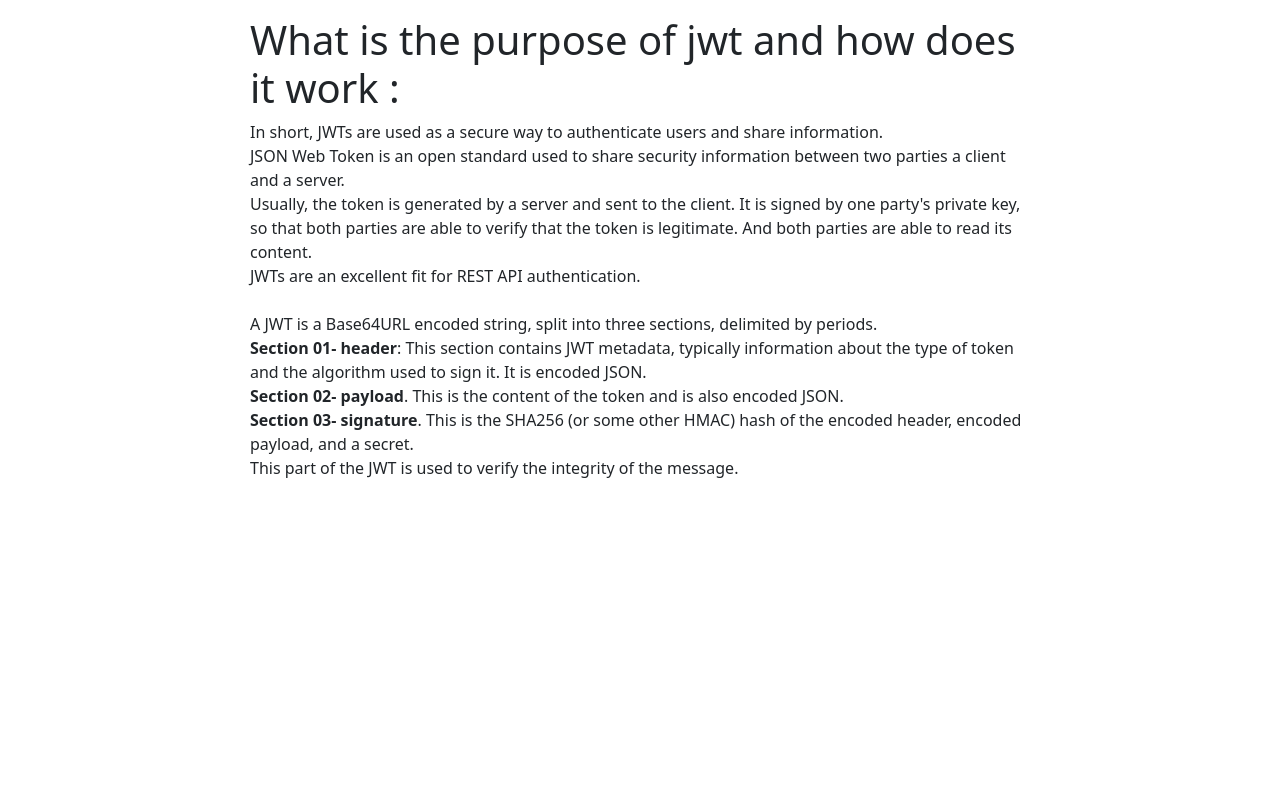
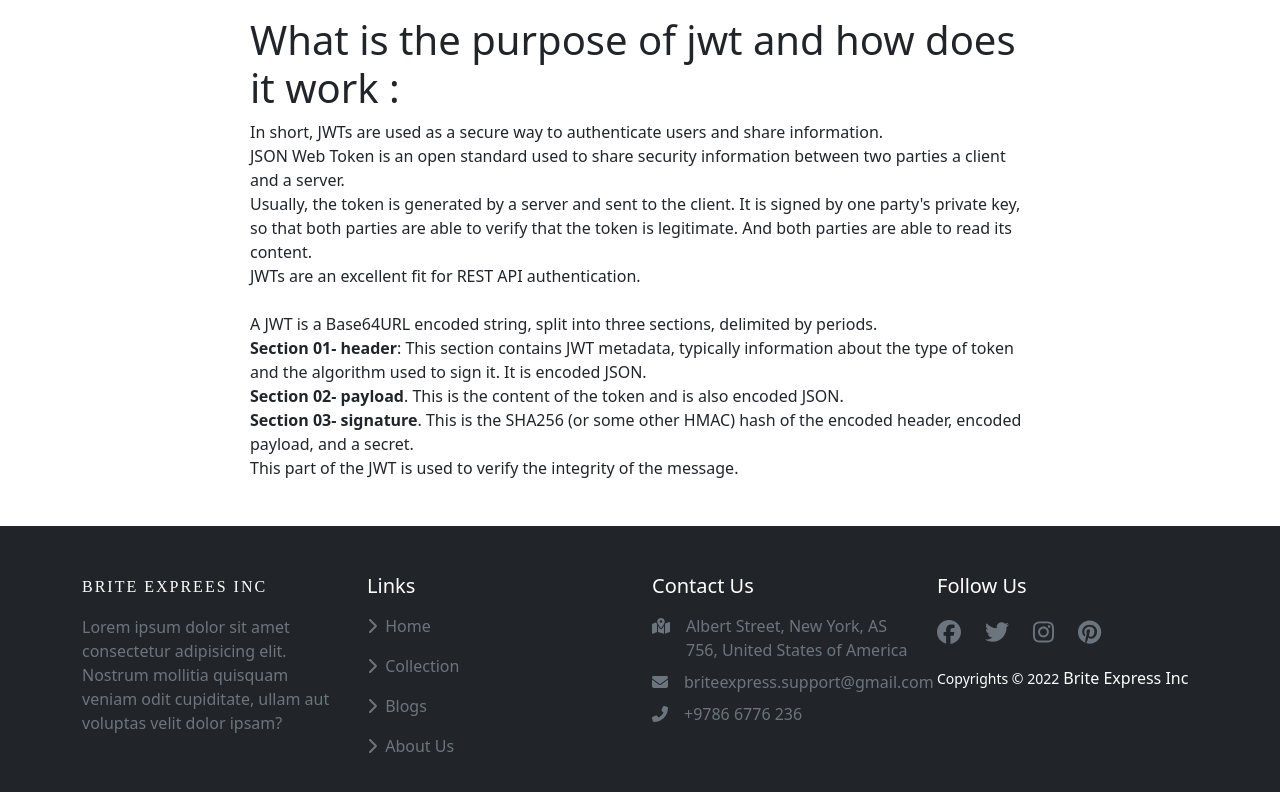
Before and after one commit to Rakib-Coder00/brite-express-inc-client, a React (Create React App) app: page /blog in a window 1280 px wide. Shown: the part 934-1726 px from the top of the page. Before the commit the page ends 1460 px from the top, so only its background shows below. Built offline with nearby package versions, Linux system fonts and the light colour scheme; no server answers; a web font is replaced by a local one.

Commit message:
updated about us page

```diff
--- a/src/App.js
+++ b/src/App.js
@@ -14,6 +14,8 @@ import ManageInventory from './Components/ManageInventory/ManageInventory';
 import AddItem from './Components/AddItem/AddItem';
 import ItemsDetails from './Components/ItemsDetails/ItemsDetails';
 import MyItems from './Components/MyItems/MyItems';
+import Footer from './Components/Home/Footer/Footer';
+import About from './Components/About/About';
 
 function App() {
   return (
@@ -46,8 +48,10 @@ function App() {
           </RequireAuth>
         } />
         <Route path="/blog" element={<Blog />} />
+        <Route path="/about" element={<About/>} />
         <Route path='*' element={<NotFound />}></Route>
       </Routes>
+      <Footer/>
       <Toaster />
     </div>
   );
--- /dev/null
+++ b/src/Components/About/About.js
@@ -0,0 +1,19 @@
+import React from 'react';
+
+const About = () => {
+    return (
+        <div>
+            <div className="qna-container about min-vh-100">
+                <h1>About Brite Express Inc</h1>
+                <h2 className='py-5'>BRITE Express Inc is a knowledge platform for the hospitality & travel industry.</h2>
+                <p className='text-muted'>BRITE EXPRESS IS CHICAGO BASED TRUCKING COMPANY ESTABLISHED IN 2009. WE HAVE 60% OF ACCOUNT DEDICATED LANES. ALL THE CORE PROCESSES ARE SIMPLIFIED, DOCUMENTED AND FBA.
+
+                    ON THIS PAGE, YOU WILL FIND FREQUENTLY ASKED QUESTIONS ABOUT BRITE LOGISTICS. <br /></p>
+                <p>
+                    We are based in Chicago, IL, where our first office was opened more than 11 years ago. Now our Chicago HQ is not just an office but a multi-functional distribution center with 130 000 sq.f. cross-dock warehouse..</p>
+            </div>
+        </div>
+    );
+};
+
+export default About;
--- a/src/Components/Careers/Careers.js
+++ b/src/Components/Careers/Careers.js
@@ -11,7 +11,7 @@ const Careers = () => {
                 <div className="row gy-lg-5 align-items-center">
                     <div className="col-lg-6 order-lg-1 text-center text-lg-start">
 
-                        <p className="lead text-muted">We look forward to hearing from you!</p>
+                        <p className="fw-bold">We look forward to hearing from you!</p>
                         <p>BRITE Express is a successful, dynamic and fast growing company. We are a team of talented and passionate professionals, working in a safe and productive environment based on trust and respect. Our goal is to be a leading freight services provider - something that we’re achieving every day through a combination of our own modern fleet, highly skilled & diverse staff, as well as strong work ethics.</p>
                         <button className="btn">Apply Now</button>
                     </div>
--- a/src/Components/Header/Header.js
+++ b/src/Components/Header/Header.js
@@ -46,7 +46,7 @@ const Header = () => {
                             <NavLink to='./blog' className={({ isActive }) => (isActive ? "nav-link text-uppercase text-dark position-relative active-link" : "nav-link text-uppercase text-dark position-relative")}><span></span>blogs</NavLink>
                         </li>
                         <li className="nav-item px-2 py-2">
-                            <NavLink to='./gh' className={({ isActive }) => (isActive ? "nav-link text-uppercase text-dark position-relative active-link" : "nav-link text-uppercase text-dark position-relative")}><span></span>about us</NavLink>
+                            <NavLink to='./about' className={({ isActive }) => (isActive ? "nav-link text-uppercase text-dark position-relative active-link" : "nav-link text-uppercase text-dark position-relative")}><span></span>about us</NavLink>
                         </li>
                     </ul>
                     <div className="order-lg-2 nav-btns navbar-nav mx-auto text-center">
--- a/src/Components/Home/Home/Home.js
+++ b/src/Components/Home/Home/Home.js
@@ -3,7 +3,6 @@ import Careers from '../../Careers/Careers';
 import PageTitle from '../../PageTitle/PageTitle';
 import Services from '../../Services/Services';
 import Banner from '../Banner/Banner';
-import Footer from '../Footer/Footer';
 import Inventory from './../../Inventory/Inventory';
 
 const Home = () => {
@@ -14,7 +13,6 @@ const Home = () => {
            <Inventory/>
            {/* <Services/> */}
            <Careers/>
-           <Footer/>
         </>
     );
 };
--- a/src/Components/Services/Services.css
+++ b/src/Components/Services/Services.css
@@ -29,3 +29,7 @@
 .careers{
         background-color: rgba(179, 179, 179, 0.05);
 }
+
+.about h1{
+    color: #A6570C;
+}
```
